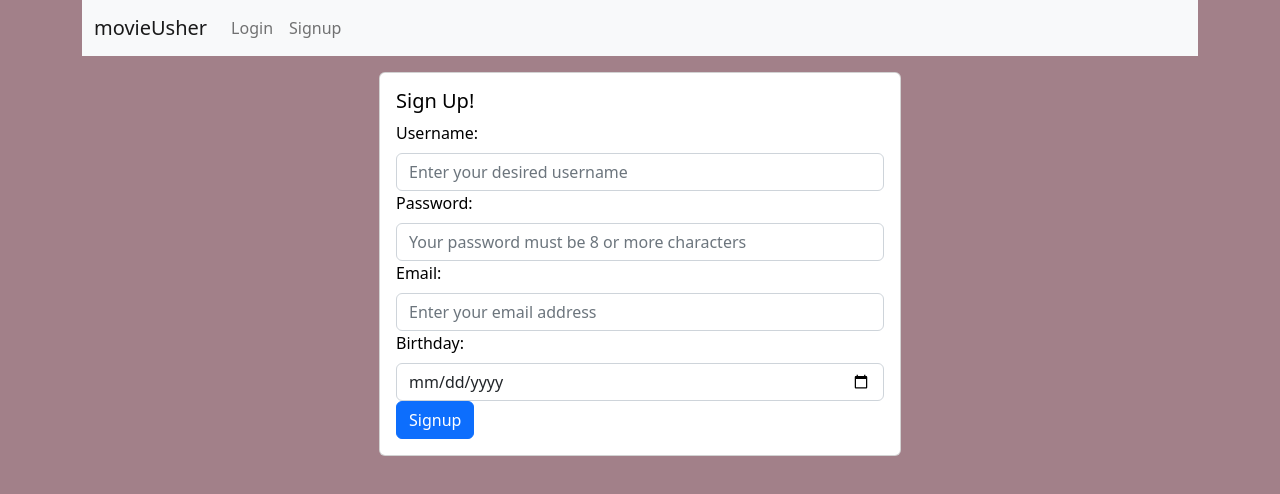
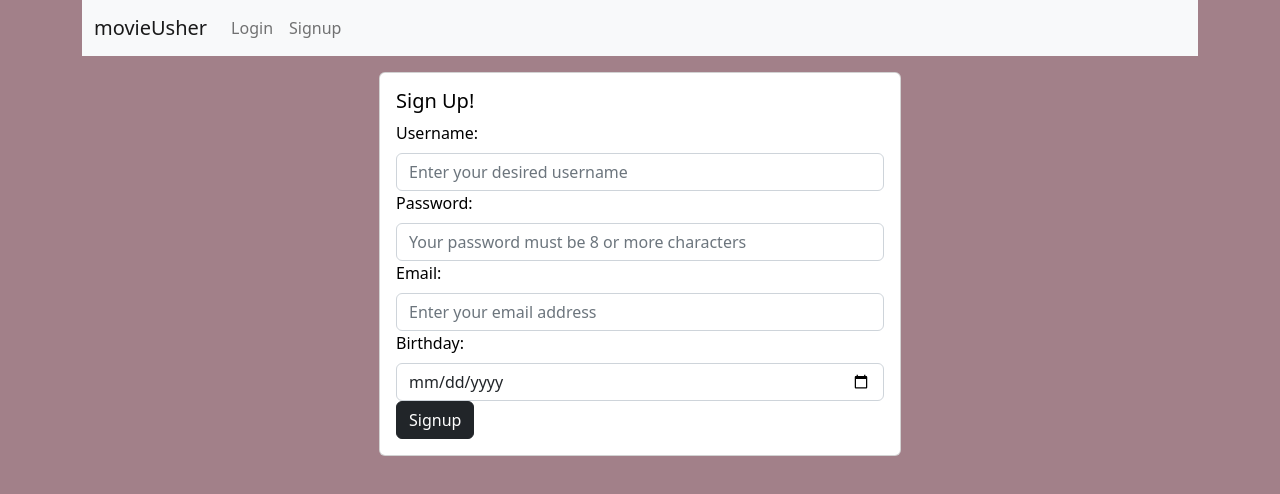
Before and after one commit to Jaime-Anderson/movieUsher-Client, a React (Vite) app: page /signup in a window 1280 px wide. Shown: the top 494 px of the page. Built offline with nearby package versions, Linux system fonts and the light colour scheme.

Commit message:
applied bootstrap styling

```diff
--- a/src/components/login-view/login-view.jsx
+++ b/src/components/login-view/login-view.jsx
@@ -70,7 +70,7 @@ export const LoginView = ({ onLoggedIn }) => {
                         placeholder="Enter your password"
                       />
                   </Form.Group>
-                  <Button type="submit">Submit</Button>
+                  <Button type="submit" className="btn-dark">Submit</Button>
                 </Form>
               </Card.Body>
             </Card>
--- a/src/components/signup-view/signup-view.jsx
+++ b/src/components/signup-view/signup-view.jsx
@@ -110,7 +110,7 @@ export const SignupView = () => {
                       required
                     />
                   </Form.Group>
-                  <Button type="submit">
+                  <Button type="submit" className="btn-dark">
                     Signup
                     </Button>
                 </Form>
```
Also changed, not shown: 2 other files (tests, documents, lock files or other folders).
